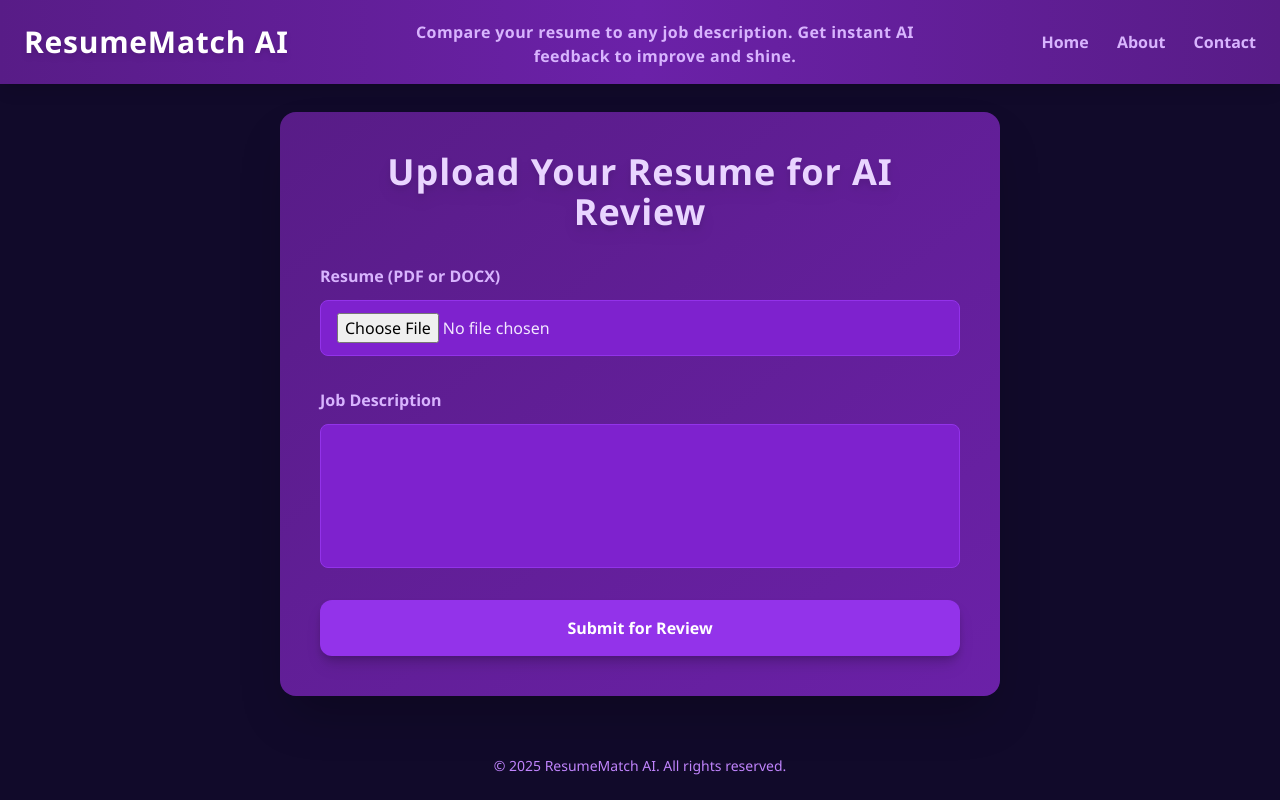
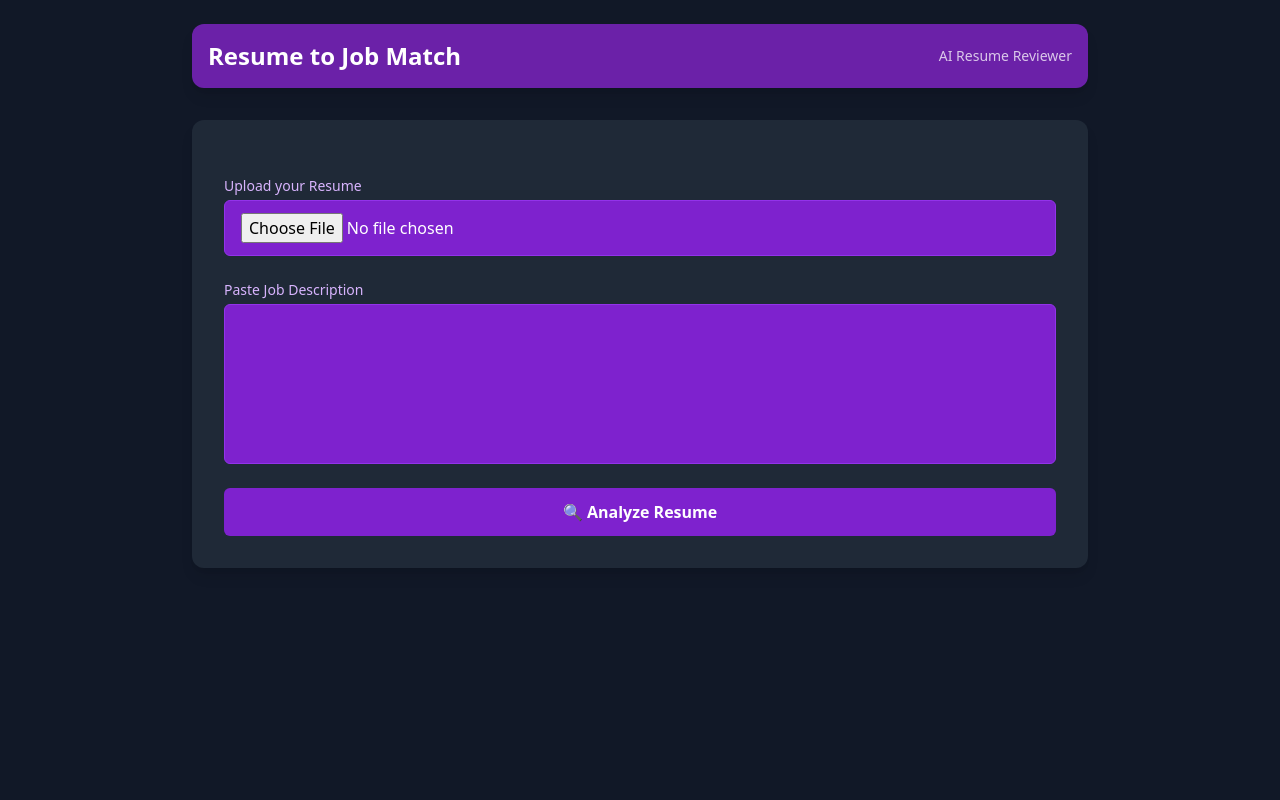
Before and after one commit to Aryav-spec/resume-reviewer, a Django app: page / in a window 1280 px wide. Run offline with Django 5.2, Linux system fonts and the light colour scheme; some libraries are stand-ins or nearby versions.

Commit message:
improved frontend with structured feedback display with sections for strengths, gaps, and suggestions

```diff
--- a/resume_reviewer/settings.py
+++ b/resume_reviewer/settings.py
@@ -49,7 +49,8 @@ INSTALLED_APPS = [
     'django.contrib.sessions',
     'django.contrib.messages',
     'django.contrib.staticfiles',
-    'review'
+    'review',
+    'widget_tweaks'
 ]
 
 MIDDLEWARE = [
--- a/review/templates/review/form.html
+++ b/review/templates/review/form.html
@@ -1,99 +1,63 @@
 <!DOCTYPE html>
-<html lang="en" class="scroll-smooth">
+<html lang="en">
 <head>
-  <meta charset="UTF-8" />
-  <meta name="viewport" content="width=device-width, initial-scale=1" />
-  <title>ResumeMatch AI</title>
-  <script src="https://cdn.tailwindcss.com"></script>
-  <style>
-    /* Custom font & glow effect */
-    body {
-      font-family: 'Segoe UI', Tahoma, Geneva, Verdana, sans-serif;
-      background: #110a2a; /* dark purple */
-      color: #e0d7f5; /* light purple/gray */
-    }
-    /* Purple glow for navbar */
-    .nav-glow {
-      box-shadow: 0 0 15px 3px #16149eaa;
-    }
-    /* Smooth transition for buttons */
-    button {
-      transition: background-color 0.3s ease;
-    }
-  </style>
+    <meta charset="UTF-8">
+    <title>Resume to Job Match</title>
+    <script src="https://cdn.tailwindcss.com"></script>
+    {% load widget_tweaks %}
 </head>
-<body class="min-h-screen flex flex-col">
+<body class="bg-gray-900 text-gray-100 min-h-screen flex flex-col items-center p-6">
 
-  <!-- Top Purple Bar -->
-  <header class="nav-glow fixed top-0 left-0 right-0 bg-gradient-to-r from-purple-900 via-purple-800 to-purple-900 z-50 shadow-lg">
-    <div class="container mx-auto flex justify-between items-center py-4 px-6">
-      <h1 class="text-white font-extrabold text-3xl tracking-wide drop-shadow-md">
-        ResumeMatch AI
-      </h1>
-      <p class="text-purple-300 mt-1 text-center max-w-xl mx-auto font-semibold tracking-wide">
-        Compare your resume to any job description. Get instant AI feedback to improve and shine.
-      </p>
+    <!-- Navbar -->
+    <header class="w-full max-w-4xl mb-8">
+        <div class="bg-purple-800 text-white rounded-xl shadow-lg p-4 flex justify-between items-center">
+            <h1 class="text-2xl font-bold">Resume to Job Match</h1>
+            <span class="text-sm opacity-75">AI Resume Reviewer</span>
+        </div>
+    </header>
 
-      <nav class="space-x-6 text-purple-300">
-        <a href="#" class="hover:text-white font-semibold transition">Home</a>
-        <a href="#" class="hover:text-white font-semibold transition">About</a>
-        <a href="#" class="hover:text-white font-semibold transition">Contact</a>
-      </nav>
+    <!-- Form Card -->
+    <div class="w-full max-w-4xl bg-gray-800 p-8 rounded-xl shadow-lg">
+        <form method="post" enctype="multipart/form-data" class="space-y-6">
+            {% csrf_token %}
+
+            <!-- Resume Upload -->
+            <div>
+                <label class="block text-sm font-medium mb-1 text-purple-300">Upload your Resume</label>
+                {{ form.resume|add_class:"w-full p-3 bg-gray-700 text-white rounded-md border border-gray-600" }}
+            </div>
+
+            <!-- Job Description -->
+            <div>
+                <label class="block text-sm font-medium mb-1 text-purple-300">Paste Job Description</label>
+                {{ form.job_description|add_class:"w-full p-3 bg-gray-700 text-white rounded-md border border-gray-600 h-40" }}
+            </div>
+
+            <button type="submit" class="w-full py-3 px-4 bg-purple-700 hover:bg-purple-600 text-white font-bold rounded-md">
+                🔍 Analyze Resume
+            </button>
+        </form>
     </div>
-  </header>
 
-  <!-- Main content wrapper to offset fixed nav height -->
-  <main class="flex-grow container mx-auto px-6 pt-28 max-w-3xl">
-
-    <section class="bg-gradient-to-br from-purple-900 to-purple-800 rounded-2xl shadow-2xl p-10">
-      <h2 class="text-4xl font-bold text-purple-200 mb-8 text-center tracking-wide drop-shadow-lg">
-        Upload Your Resume for AI Review
-      </h2>
-
-      <form method="post" enctype="multipart/form-data" id="review-form" class="space-y-8">
-        {% csrf_token %}
-
+    <!-- Feedback Section -->
+    {% if feedback %}
+    <div class="w-full max-w-4xl bg-gray-800 mt-8 p-6 rounded-xl shadow-lg space-y-6">
         <div>
-            <label for="{{ form.resume.id_for_label }}" class="block mb-3 font-semibold text-purple-300">
-            Resume (PDF or DOCX)
-            </label>
-            {{ form.resume }}
+            <h2 class="text-lg font-semibold text-green-400">✅ Strengths</h2>
+            <p class="mt-2 text-gray-200">{{ feedback.strengths }}</p>
         </div>
 
         <div>
-            <label for="{{ form.job_description.id_for_label }}" class="block mb-3 font-semibold text-purple-300">
-            Job Description
-            </label>
-            {{ form.job_description }}
+            <h2 class="text-lg font-semibold text-yellow-400">⚠️ Gaps</h2>
+            <p class="mt-2 text-gray-200">{{ feedback.gaps }}</p>
         </div>
 
-        <button type="submit" class="w-full bg-purple-600 hover:bg-purple-700 text-white font-bold py-4 rounded-xl shadow-lg drop-shadow-lg">
-            Submit for Review
-        </button>
-        </form>
+        <div>
+            <h2 class="text-lg font-semibold text-purple-400">💡 Suggestions</h2>
+            <p class="mt-2 text-gray-200">{{ feedback.suggestions }}</p>
+        </div>
+    </div>
+    {% endif %}
 
-
-      {% if feedback %}
-      <section class="mt-12 bg-purple-700 border border-purple-600 rounded-xl p-6 max-h-96 overflow-y-auto text-purple-100 font-mono whitespace-pre-wrap drop-shadow-lg">
-        <h3 class="text-xl font-semibold mb-4 tracking-wide">AI Feedback</h3>
-        {{ feedback }}
-      </section>
-      {% endif %}
-    </section>
-
-  </main>
-
-  <footer class="text-center py-6 mt-auto text-purple-400 text-sm select-none">
-    &copy; 2025 ResumeMatch AI. All rights reserved.
-  </footer>
-
-  <script>
-    const form = document.getElementById('review-form');
-    const loading = document.getElementById('loading');
-
-    form.addEventListener('submit', () => {
-      loading.classList.remove('hidden');
-    });
-  </script>
 </body>
 </html>
--- a/review/views.py
+++ b/review/views.py
@@ -22,14 +22,29 @@ def review_resume(request):
 
             resume_text = extract_resume_text(resume_file)
 
-            prompt = f"""You are a helpful career assistant. Given the following resume and job description, provide detailed feedback on how well the resume matches the job, what to improve, and what strengths stand out.
+            prompt = f"""
+            You are a helpful resume reviewer. Here's how to analyze resumes against job descriptions.
 
-Resume:
-{resume_text}
+            Example:
+            Resume:
+            - Experience: Google SWE intern, Python, C++, ML
+            Job:
+            - Looking for: Python, ML, leadership
 
-Job Description:
-{job_description}
-"""
+            Output:
+            ✅ Strengths: Strong ML background, Google intern.
+            ⚠️ Gaps: No leadership shown.
+            💡 Suggestions: Add leadership experience or impact bullet points.
+
+            Now analyze the following:
+
+            Resume:
+            {resume_text}
+
+            Job Description:
+            {job_description}
+            """
+
 
             response = client.chat.completions.create(
                 model="gpt-4o",
```
